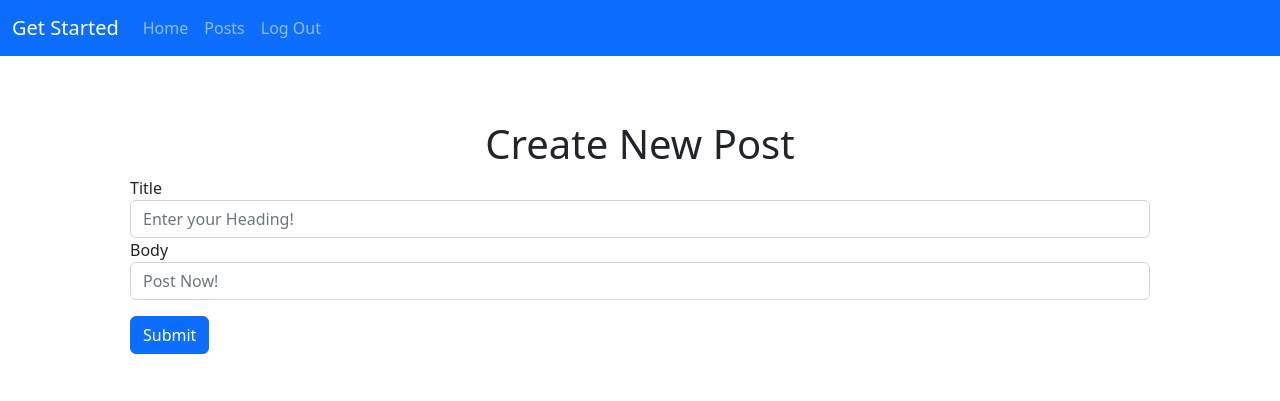
After one commit to ttodawg01/FINAL_project, a Flask app: page /create in a window 1280 px wide. The commit adds this page. Shown: the top 401 px of the page. Run offline with Flask 2, Linux system fonts and the light colour scheme; the visitor is signed in with stand-in values (Sample User, id 1).

Commit message:
users are able to post messages

```diff
--- a/app/__init__.py
+++ b/app/__init__.py
@@ -17,5 +17,6 @@ db = SQLAlchemy(app)
 migrate = Migrate(app, db)
 #let our app allow login capability
 login = LoginManager(app)
+login.login_view = 'login'
 
 from . import routes, models
--- a/app/forms.py
+++ b/app/forms.py
@@ -13,3 +13,8 @@ class LoginForm(FlaskForm):
     username = StringField('Username', validators=[DataRequired()])
     password = PasswordField('Password', validators=[DataRequired()])
     submit = SubmitField()
+
+class PostForm(FlaskForm):
+    title = StringField('Title', validators=[DataRequired()])
+    body = StringField('Body', validators=[DataRequired()])
+    submit = SubmitField()
--- a/app/models.py
+++ b/app/models.py
@@ -10,6 +10,7 @@ class User(db.Model, UserMixin):
     username = db.Column(db.String(50), nullable=False, unique=True)
     password = db.Column(db.String(256), nullable=False)
     date_created = db.Column(db.DateTime, nullable=False, default=datetime.utcnow)
+    posts = db.relationship('Post', backref='author', lazy='dynamic') #references the post class
 
     def __init__(self, **kwargs):
         super().__init__(**kwargs)
--- a/app/routes.py
+++ b/app/routes.py
@@ -1,8 +1,8 @@
 from flask import render_template, redirect, url_for, flash
-from flask_login import login_user, logout_user
+from flask_login import login_user, logout_user, current_user, login_required
 from app import app
-from app.forms import SignUpForm, LoginForm
-from app.models import User
+from app.forms import SignUpForm, LoginForm, PostForm
+from app.models import User, Post
 import requests
 from requests import Session
 import json
@@ -120,3 +120,21 @@ def logout():
     logout_user()
     flash('You have been logged out', 'info')
     return redirect(url_for('index'))
+
+
+@app.route('/create', methods=['GET', 'POST'])
+@login_required
+def create():
+    form = PostForm()
+    if form.validate_on_submit():
+        # Get the data from the form
+        title = form.title.data
+        body = form.body.data
+        new_post = Post(title=title, body=body, user_id=current_user.id)
+        # flash a message
+        flash(f"{current_user} just posted!", "success")
+        # Redirect back to the home page
+        return redirect(url_for('index'))
+
+    return render_template('create.html', form=form)
+    return render_template('create.html', form=form)
--- /dev/null
+++ b/app/templates/create.html
@@ -0,0 +1,20 @@
+{% extends 'base.html' %}
+
+{% block title %}Post Here{% endblock %}
+
+{% block content %}
+<form class="bg-white p-5 rounded mt-3" action="" method="POST">
+    <h1 class="text-center">Create New Post</h1>
+
+    {{ form.csrf_token }}
+
+    {{ form.title.label }}
+    {{ form.title(class='form-control', placeholder='Enter your Heading!') }}
+
+    {{ form.body.label }}
+    {{ form.body(class='form-control', placeholder='Post Now!') }}
+
+    {{ form.submit(class='btn btn-primary mt-3') }}
+
+</form>
+{% endblock content %}
--- a/app/templates/nav.html
+++ b/app/templates/nav.html
@@ -13,7 +13,7 @@
                 </li>
                 {% if current_user.is_authenticated %}
                 <li class="nav-item">
-                  <a class="nav-link" href="{{ url_for('post') }}">Posts</a>
+                  <a class="nav-link" href="{{ url_for('create') }}">Posts</a>
                 </li>
 
                 <li class="nav-item">
```
